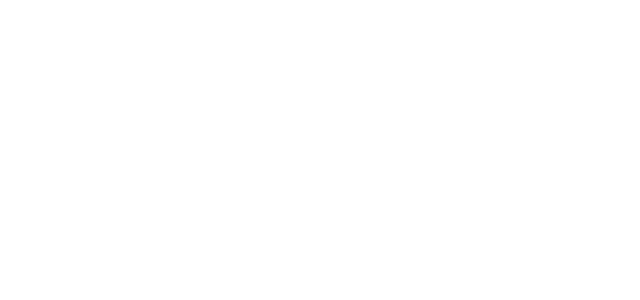
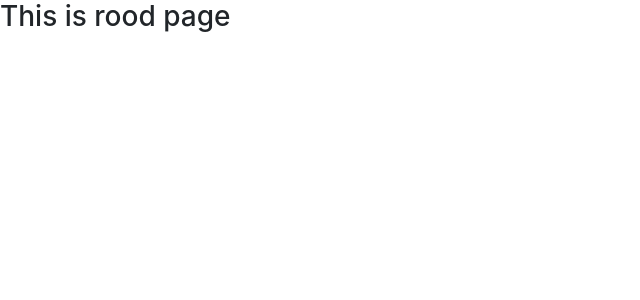
Before and after one commit to mrayhan-gh/my-practice-project, a JavaScript app: page / in a window 1280 px wide. Shown: the top 300 px of the page, without its empty margins (0-640 px from the left). Built offline with nearby package versions, Linux system fonts and the light colour scheme; the HTML template or start-up script is replaced by a standard one.

Commit message:
first commit

```diff
--- a/src/App.js
+++ b/src/App.js
@@ -4,7 +4,7 @@
 
   return (
     <div className="App">
-
+      <h3> This is rood page</h3>
   </div>
   );
 }
```
